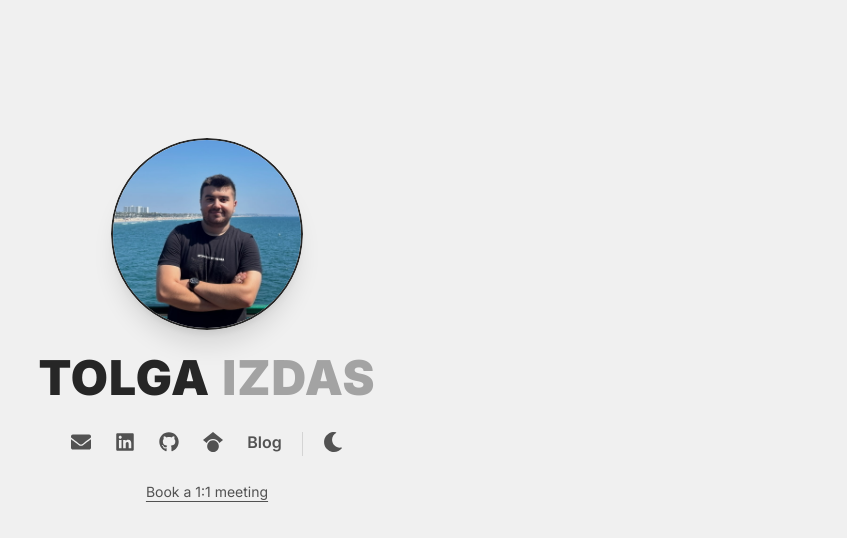
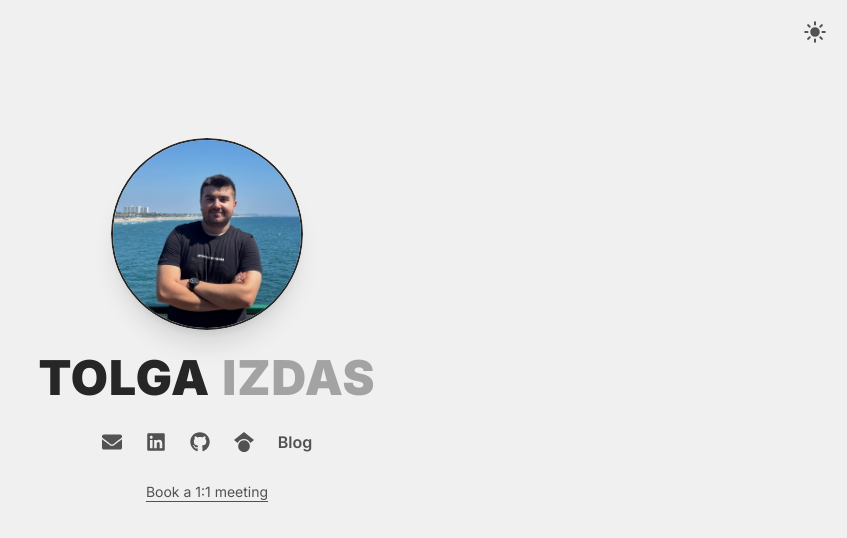
Before and after one commit to tolgaizdas/personal-website, a Next.js app: page / in a window 1280 px wide. Shown: the top 538 px of the page, without its empty margins (433-1280 px from the left). Built offline with nearby package versions, Linux system fonts and the light colour scheme.

Commit message:
refactor: remove unused imports and clean up components

```diff
--- a/src/components/common/Separator.jsx
+++ b/src/components/common/Separator.jsx
@@ -1,8 +1,6 @@
-import React from "react";
-
 const Separator = () => {
   return (
-    <div className="mt-1 h-6 min-h-[1.5rem] w-px bg-neutral-300 dark:bg-neutral-700 flex-shrink-0"></div>
+    <div className="h-6 min-h-[1.5rem] w-px bg-neutral-300 dark:bg-neutral-700 flex-shrink-0"></div>
   );
 };
 
--- a/src/components/common/ThemeToggle.jsx
+++ b/src/components/common/ThemeToggle.jsx
@@ -1,7 +1,8 @@
 "use client";
 
 import { useState, useEffect } from "react";
-import { FaSun, FaMoon } from "react-icons/fa";
+import { FaMoon } from "react-icons/fa";
+import { IoSunny } from "react-icons/io5";
 
 const ThemeToggle = () => {
   const [darkMode, setDarkMode] = useState(false);
@@ -37,8 +38,8 @@ const ThemeToggle = () => {
       onClick={toggleTheme}
       className="p-1 text-neutral-600 hover:text-neutral-800 dark:text-neutral-400 dark:hover:text-neutral-200 transition-colors flex items-center"
     >
-      {darkMode ? (
-        <FaSun className="w-5 h-5" />
+      {!darkMode ? (
+        <IoSunny className="w-6 h-6" />
       ) : (
         <FaMoon className="w-5 h-5" />
       )}
--- a/src/components/layout/Footer.jsx
+++ b/src/components/layout/Footer.jsx
@@ -1,5 +1,3 @@
-import React from "react";
-
 const Footer = () => {
   const currentYear = new Date().getFullYear();
   const fontSize = "0.75rem";
--- a/src/components/layout/Introduction.jsx
+++ b/src/components/layout/Introduction.jsx
@@ -1,20 +1,20 @@
 import Image from "next/image";
-import { sanitizeHtml } from "../../utils/sanitize";
 import ThemeToggle from "../common/ThemeToggle";
 import Email from "../links/Email";
-import Calendly from "../links/Calendly";
 import LinkedIn from "../links/LinkedIn";
 import GitHub from "../links/GitHub";
 import Scholar from "../links/Scholar";
 import Blog from "../links/Blog";
-import Separator from "../common/Separator";
 
 const Introduction = ({ information, introduction }) => {
   const [firstName, ...rest] = information.name.split(" ");
   const lastName = rest.join(" ");
 
   return (
-    <div className="flex flex-col w-full h-full items-center justify-center dark:bg-neutral-900 px-6 md:px-16 transform scale-120">
+    <div className="relative flex flex-col w-full h-full items-center justify-center dark:bg-neutral-900 px-6 md:px-16 transform scale-120">
+      <div className="absolute top-4 right-4">
+        <ThemeToggle />
+      </div>
       <div className="mb-6 flex items-center justify-center">
         <div className="relative overflow-hidden rounded-full dark:bg-neutral-900 shadow-xl">
           <Image
@@ -44,8 +44,6 @@ const Introduction = ({ information, introduction }) => {
           <GitHub githubUrl={information.githubUrl} />
           <Scholar scholarUrl={information.scholarUrl} />
           <Blog blogUrl="/blog" />
-          <Separator />
-          <ThemeToggle />
         </div>
 
         <p className="mt-6 text-sm text-neutral-600 dark:text-neutral-400">
--- a/src/components/layout/Title.jsx
+++ b/src/components/layout/Title.jsx
@@ -1,7 +1,6 @@
 import ThemeToggle from "../common/ThemeToggle";
 import Link from "next/link";
 import Email from "../links/Email";
-import Calendly from "../links/Calendly";
 import LinkedIn from "../links/LinkedIn";
 import GitHub from "../links/GitHub";
 import Scholar from "../links/Scholar";
```
